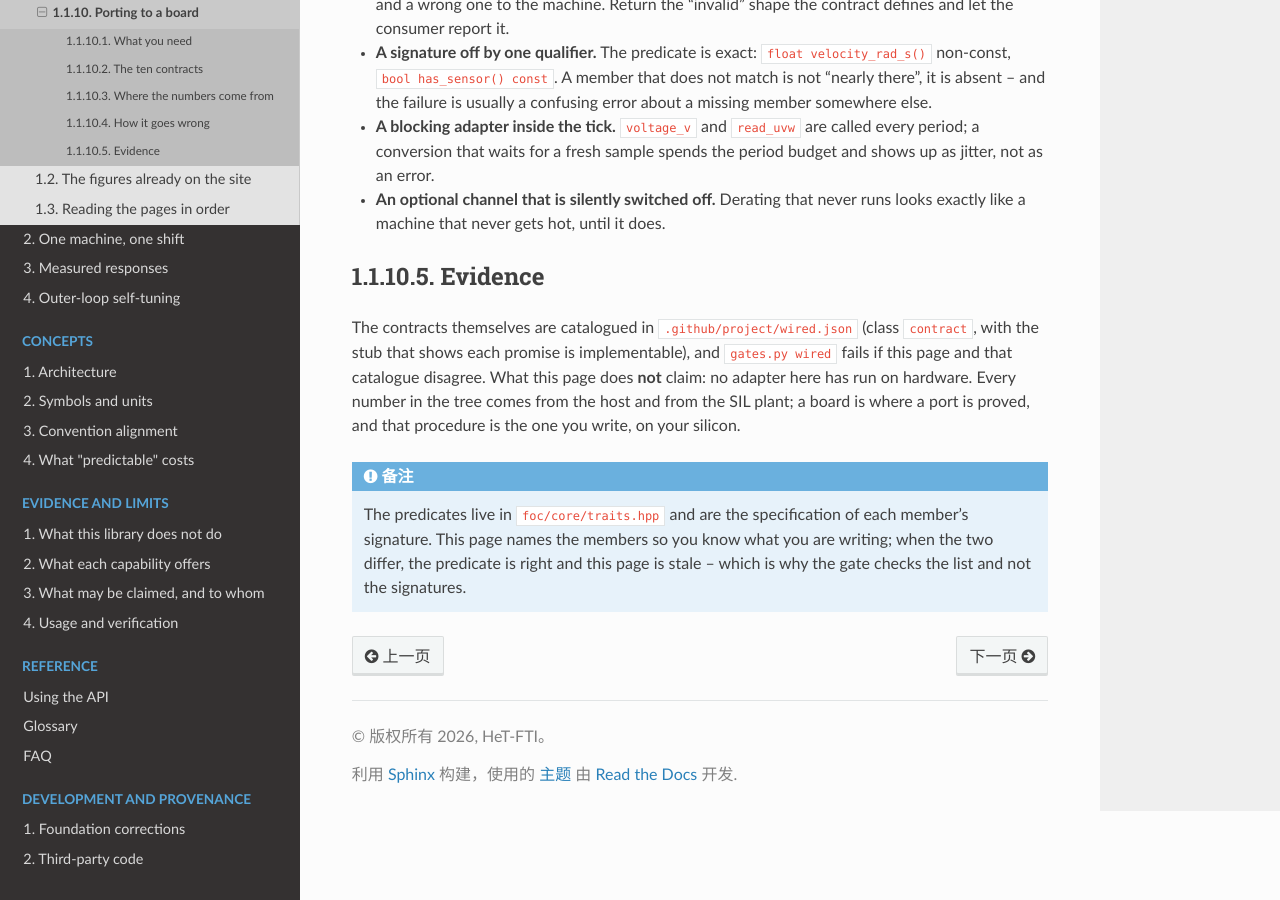
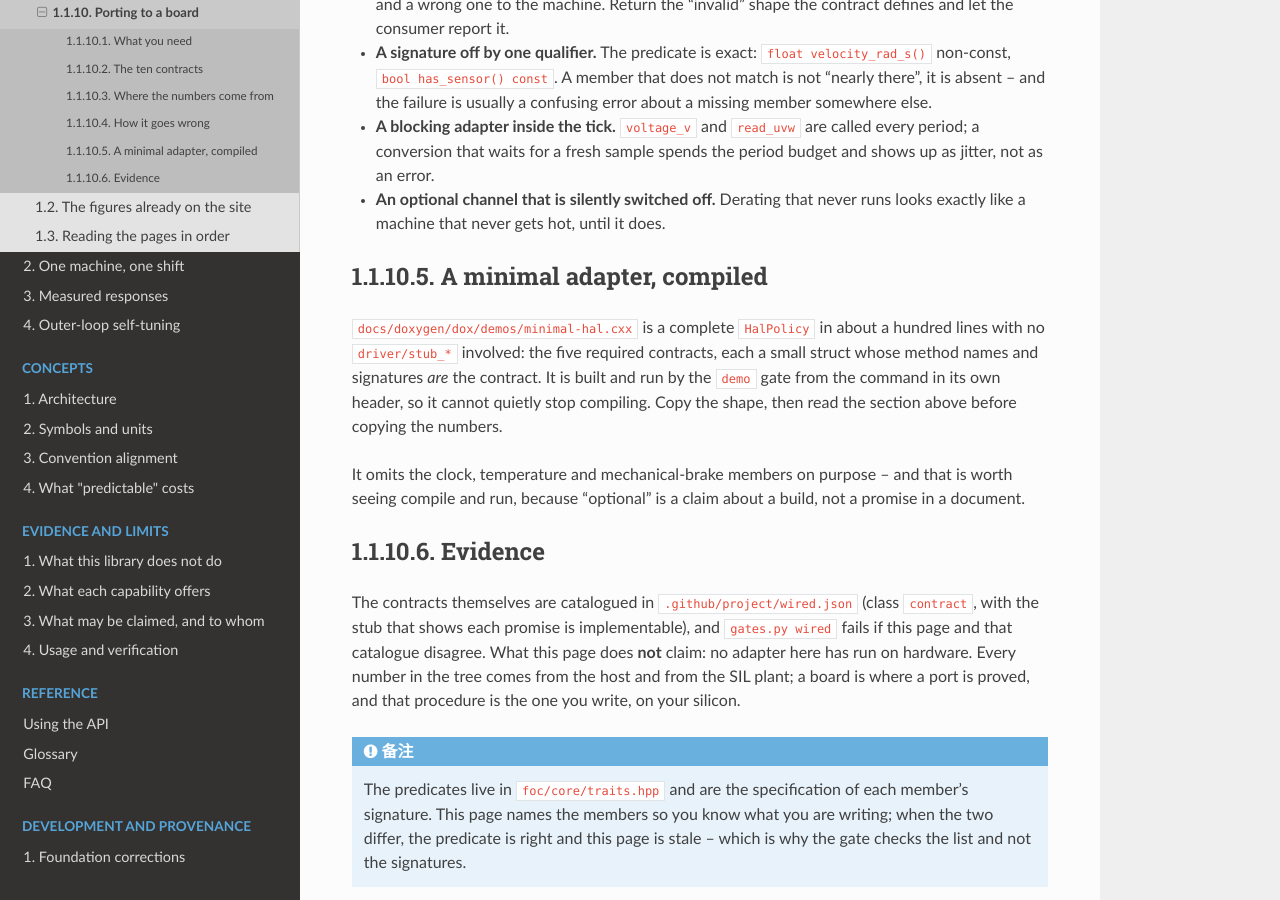
Before and after one commit to zc0718/foc, a Sphinx documentation site: the page built from docs/sphinx/source/guides/porting.rst, in a window 1280 px wide and 900 px high, scrolled down 2716 px. Built offline with Sphinx 7.4.7 and the Read the Docs theme 3.1.0, drawn with Linux system fonts in a browser that asks for light colours.

Commit message:
docs(:wrench:): the porting page gets the example it was talking about, and the example is compiled
`docs/doxygen/dox/demos/minimal-hal.cxx`: a complete `HalPolicy` in about a hundred lines with no
`driver/stub_*` involved -- `pwm`, `current_sense`, `position`, `dc_link`, `fault_input`, each a small
struct whose method names and signatures *are* the contract. The library detects them structurally,
so there is no base class to inherit and nothing to register.

It omits the clock, temperature and mechanical-brake members on purpose. That omission is the
demonstration: the file compiles and runs without them, which is the clearest statement of what
"optional" means here -- and the reason the porting page spends most of its words on what absence
costs, since a machine that only ever sees the missing-channel path runs at full current until
something else stops it.

The `demo` gate builds it from the command in its own header (`12 example(s)`, was 11), so the
instruction cannot rot into a stale line the way nine of the ten earlier ones had.

One trap found by writing it rather than by reasoning about it: the first version named the
position's state fields `angle_mech_rad` and `velocity_rad_s` -- the contract's *method* names -- so
the methods were shadowed. The class looked complete and failed thirty lines away inside
`Motor::tick` with "expression cannot be used as a function". A shadowed member is not a missing
member; the compiler error is somewhere else entirely. The state carries a trailing underscore now,
and the page keeps the story because the next adapter author will make the same mistake.

The porting guide links to the example, so the page and the file cannot drift apart the way a
listing pasted into prose does.

960 cases / 0 failed, 95.07 % overall / 96.75 % in `core/`, 28 negative cases, 34 gates green.

```diff
--- a/docs/sphinx/source/guides/porting.rst
+++ b/docs/sphinx/source/guides/porting.rst
@@ -134,6 +134,18 @@ How it goes wrong
 - **An optional channel that is silently switched off.** Derating that never runs
   looks exactly like a machine that never gets hot, until it does.
 
+A minimal adapter, compiled
+--------------------------
+
+``docs/doxygen/dox/demos/minimal-hal.cxx`` is a complete ``HalPolicy`` in about a hundred lines with
+no ``driver/stub_*`` involved: the five required contracts, each a small struct whose method names and
+signatures *are* the contract. It is built and run by the ``demo`` gate from the command in its own
+header, so it cannot quietly stop compiling. Copy the shape, then read the section above before
+copying the numbers.
+
+It omits the clock, temperature and mechanical-brake members on purpose -- and that is worth seeing
+compile and run, because "optional" is a claim about a build, not a promise in a document.
+
 Evidence
 --------
 
```
Also changed, not shown: 2 other files.
